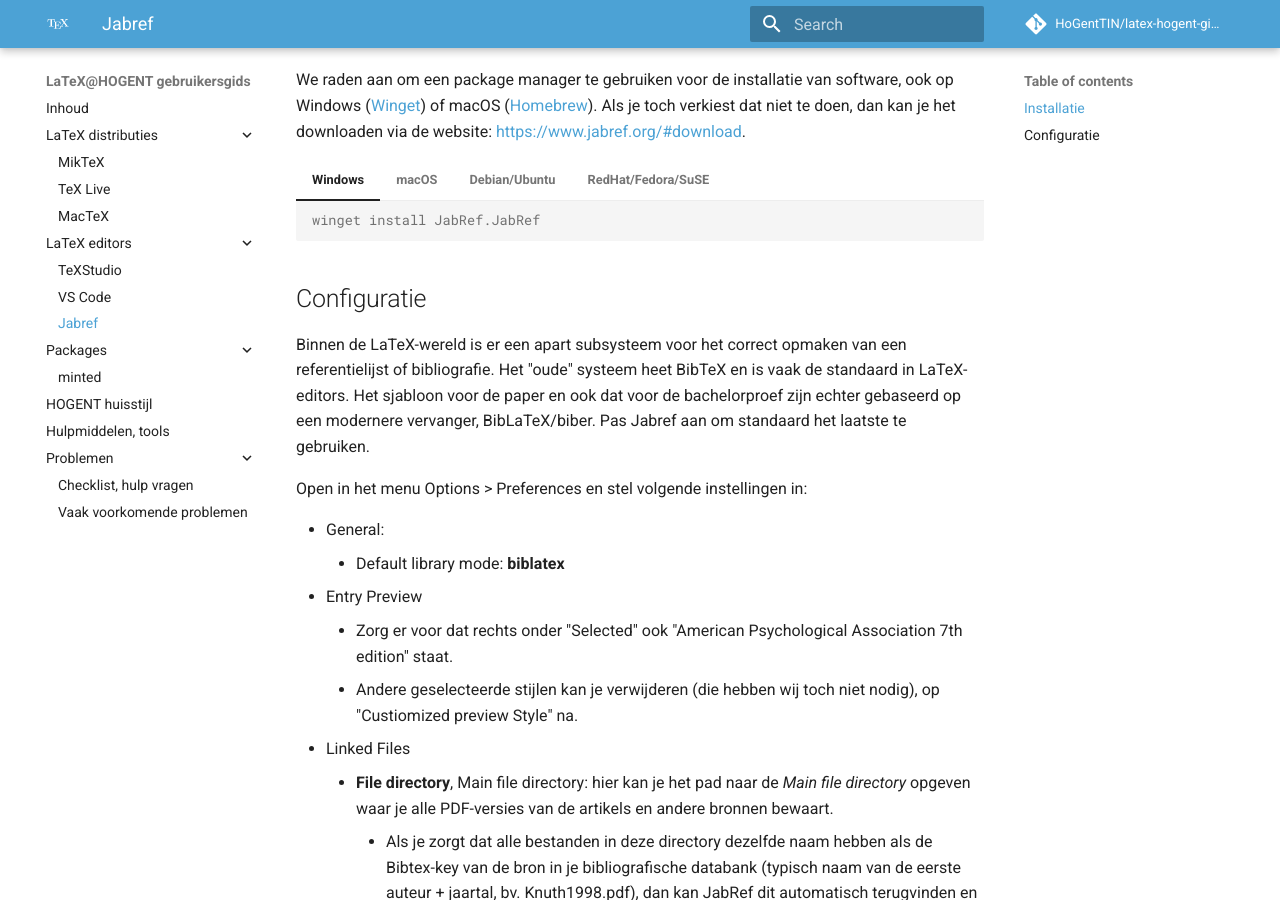
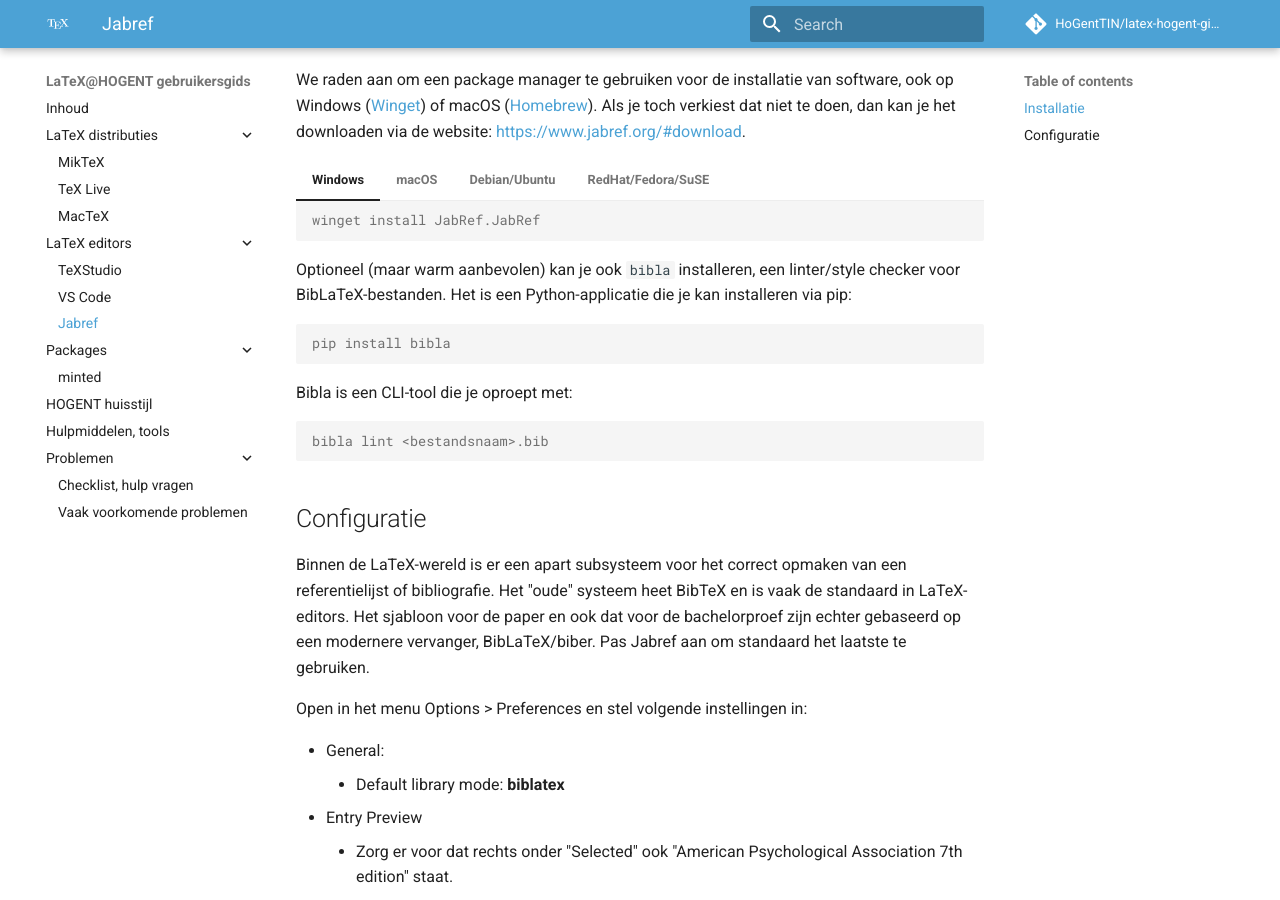
Before and after one commit to HoGentTIN/latex-hogent-gids, an MkDocs documentation site: the page built from docs/installatie-jabref.md, in a window 1280 px wide and 900 px high, scrolled down 440 px. Built offline with MkDocs 1.6.1 and Material for MkDocs 9.7.7, drawn with Linux system fonts in a browser that asks for light colours; comment, search, counter and statistics services are not loaded.

Commit message:
Aanbeveling toegevoegd om Bibla te gebruiken

````diff
--- a/docs/installatie-jabref.md
+++ b/docs/installatie-jabref.md
@@ -42,6 +42,18 @@
     sudo snap install jabref
     ```
 
+Optioneel (maar warm aanbevolen) kan je ook `bibla` installeren, een linter/style checker voor BibLaTeX-bestanden. Het is een Python-applicatie die je kan installeren via pip:
+
+```console
+pip install bibla
+```
+
+Bibla is een CLI-tool die je oproept met:
+
+```console
+bibla lint <bestandsnaam>.bib
+```
+
 ## Configuratie
 
 Binnen de LaTeX-wereld is er een apart subsysteem voor het correct opmaken van een referentielijst of bibliografie. Het "oude" systeem heet BibTeX en is vaak de standaard in LaTeX-editors. Het sjabloon voor de paper en ook dat voor de bachelorproef zijn echter gebaseerd op een modernere vervanger, BibLaTeX/biber. Pas Jabref aan om standaard het laatste te gebruiken.
````
Also changed, not shown: docs/hulpmiddelen.md (+13 -2 lines).
